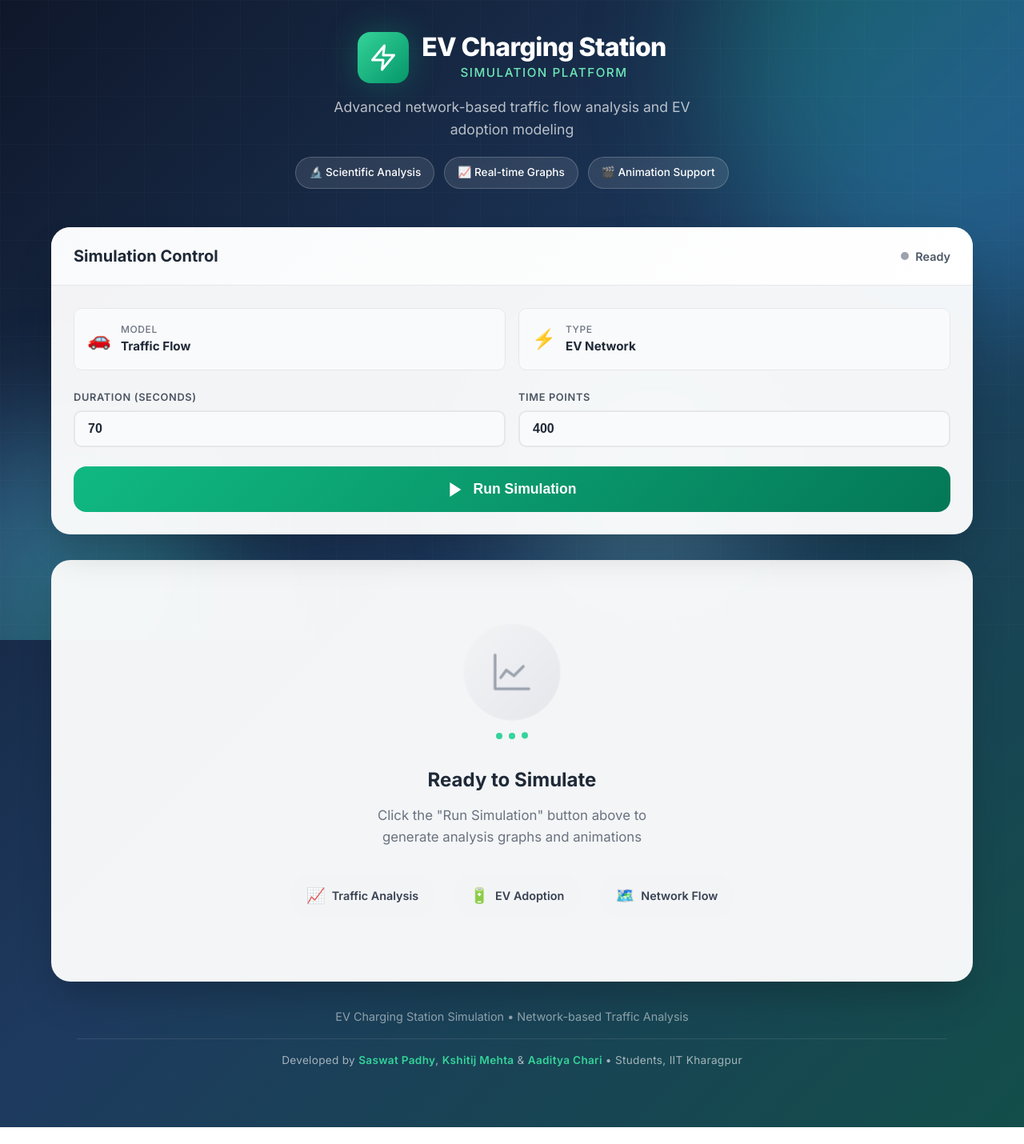
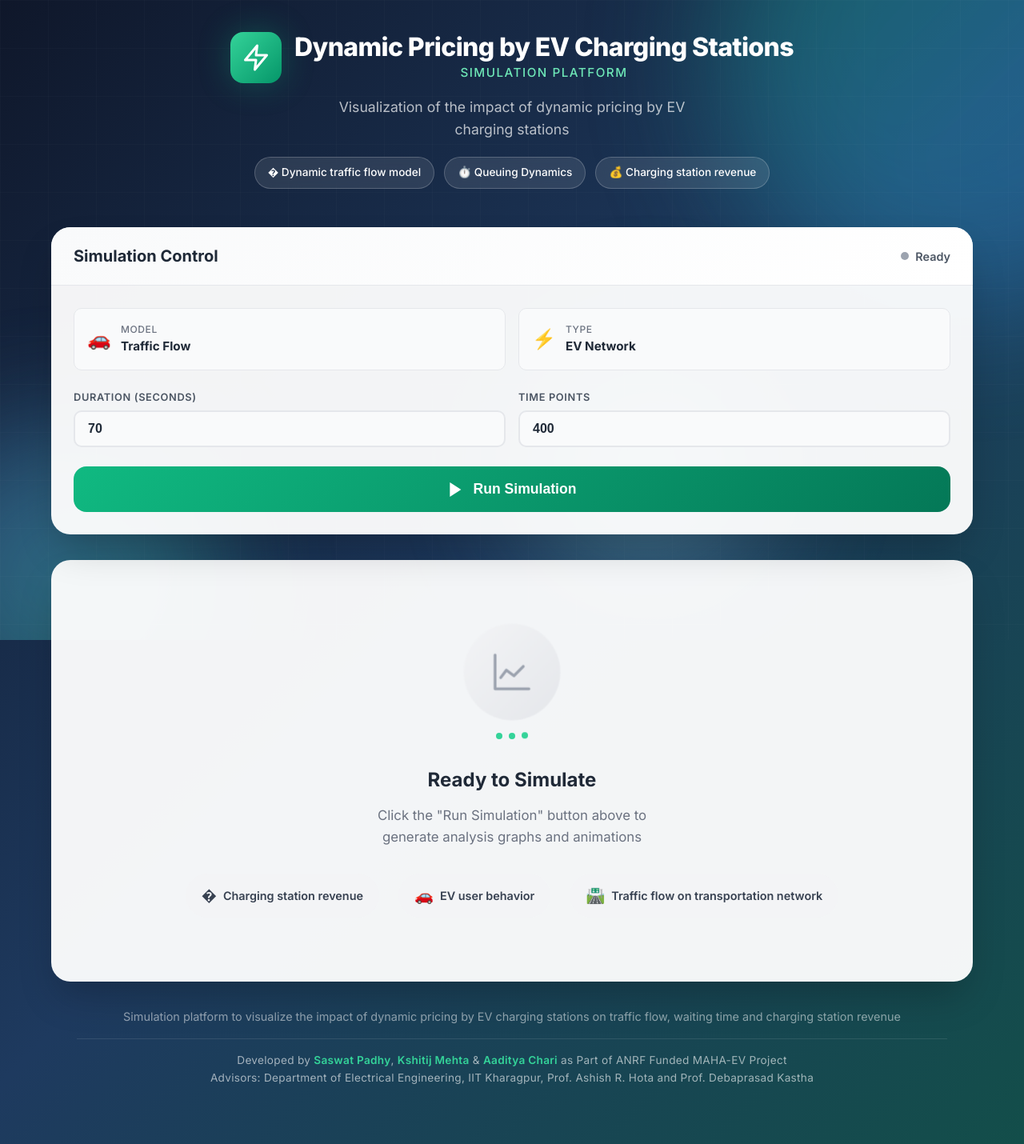
Before and after one commit to Saswatpadhy9905/MAHA_EV_PrOject, a React (Vite) app in the folder client/Opt-Frontend/: page / in a window 1280 px wide. Shown: the whole page at 80% size. Before the commit the page ends 1409 px from the top, so only its background shows below. Built offline with nearby package versions, Linux system fonts and the light colour scheme.

Commit message:
Update website title, description, badges, features and footer text

```diff
--- a/client/Opt-Frontend/src/App.jsx
+++ b/client/Opt-Frontend/src/App.jsx
@@ -109,17 +109,17 @@ function App() {
               </svg>
             </div>
             <div className="logo-text">
-              <h1>EV Charging Station</h1>
+              <h1>Dynamic Pricing by EV Charging Stations</h1>
               <span className="logo-subtitle">Simulation Platform</span>
             </div>
           </div>
           <p className="header-description">
-            Advanced network-based traffic flow analysis and EV adoption modeling
+            Visualization of the impact of dynamic pricing by EV charging stations
           </p>
           <div className="header-badges">
-            <span className="badge">🔬 Scientific Analysis</span>
-            <span className="badge">📈 Real-time Graphs</span>
-            <span className="badge">🎬 Animation Support</span>
+            <span className="badge">� Dynamic traffic flow model</span>
+            <span className="badge">⏱️ Queuing Dynamics</span>
+            <span className="badge">💰 Charging station revenue</span>
           </div>
         </header>
 
@@ -367,16 +367,16 @@ function App() {
             <p>Click the "Run Simulation" button above to generate analysis graphs and animations</p>
             <div className="empty-features">
               <div className="feature-item">
-                <span className="feature-icon">📈</span>
-                <span>Traffic Analysis</span>
+                <span className="feature-icon">�</span>
+                <span>Charging station revenue</span>
               </div>
               <div className="feature-item">
-                <span className="feature-icon">🔋</span>
-                <span>EV Adoption</span>
+                <span className="feature-icon">🚗</span>
+                <span>EV user behavior</span>
               </div>
               <div className="feature-item">
-                <span className="feature-icon">🗺️</span>
-                <span>Network Flow</span>
+                <span className="feature-icon">🛣️</span>
+                <span>Traffic flow on transportation network</span>
               </div>
             </div>
           </div>
@@ -384,9 +384,10 @@ function App() {
 
         {/* Footer */}
         <footer className="footer">
-          <p>EV Charging Station Simulation • Network-based Traffic Analysis</p>
+          <p>Simulation platform to visualize the impact of dynamic pricing by EV charging stations on traffic flow, waiting time and charging station revenue</p>
           <div className="footer-credit">
-            <p>Developed by <strong>Saswat Padhy</strong>, <strong>Kshitij Mehta</strong> & <strong>Aaditya Chari</strong> • Students, IIT Kharagpur</p>
+            <p>Developed by <strong>Saswat Padhy</strong>, <strong>Kshitij Mehta</strong> & <strong>Aaditya Chari</strong> as Part of ANRF Funded MAHA-EV Project</p>
+            <p>Advisors: Department of Electrical Engineering, IIT Kharagpur, Prof. Ashish R. Hota and Prof. Debaprasad Kastha</p>
           </div>
         </footer>
       </div>
```
